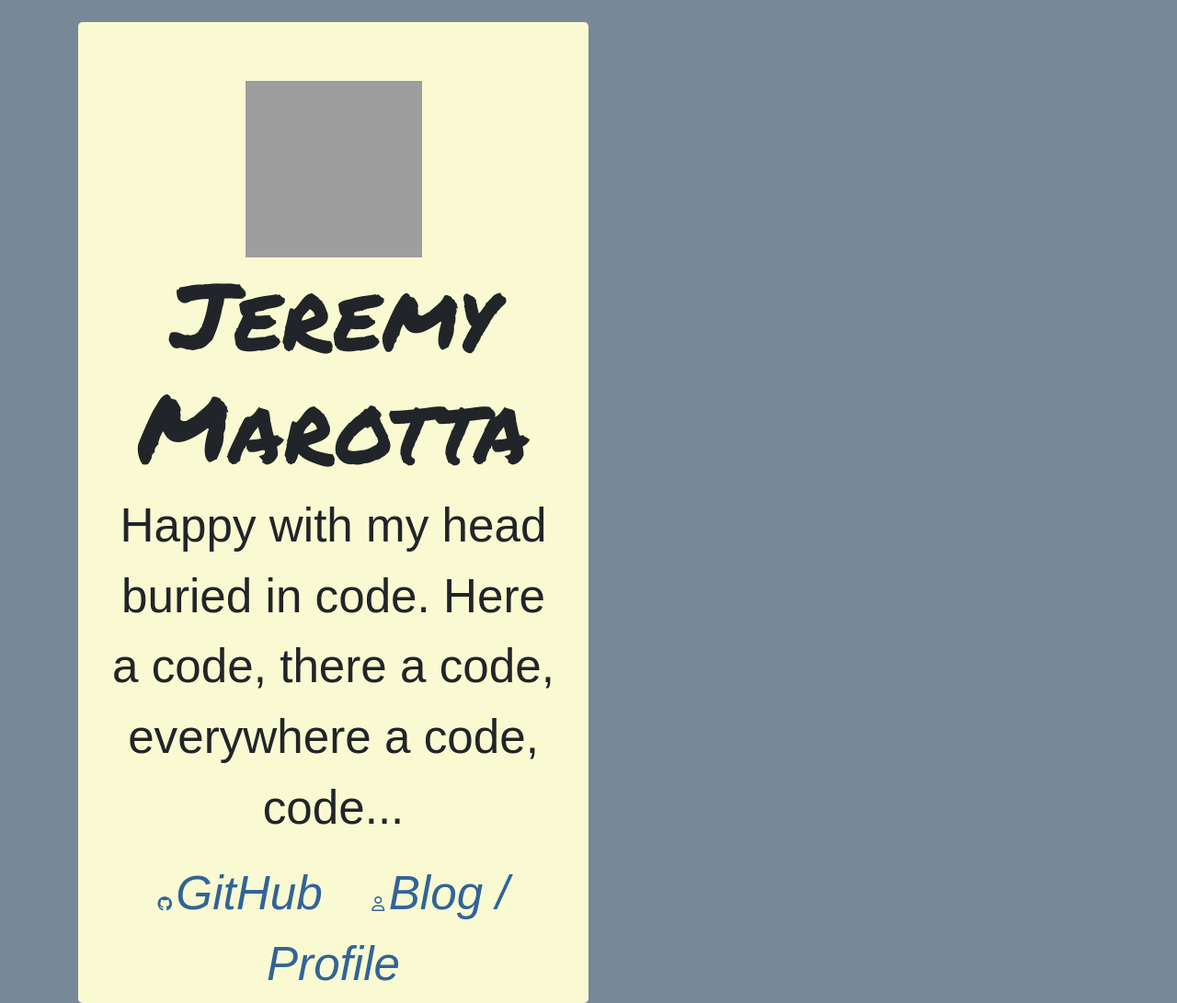
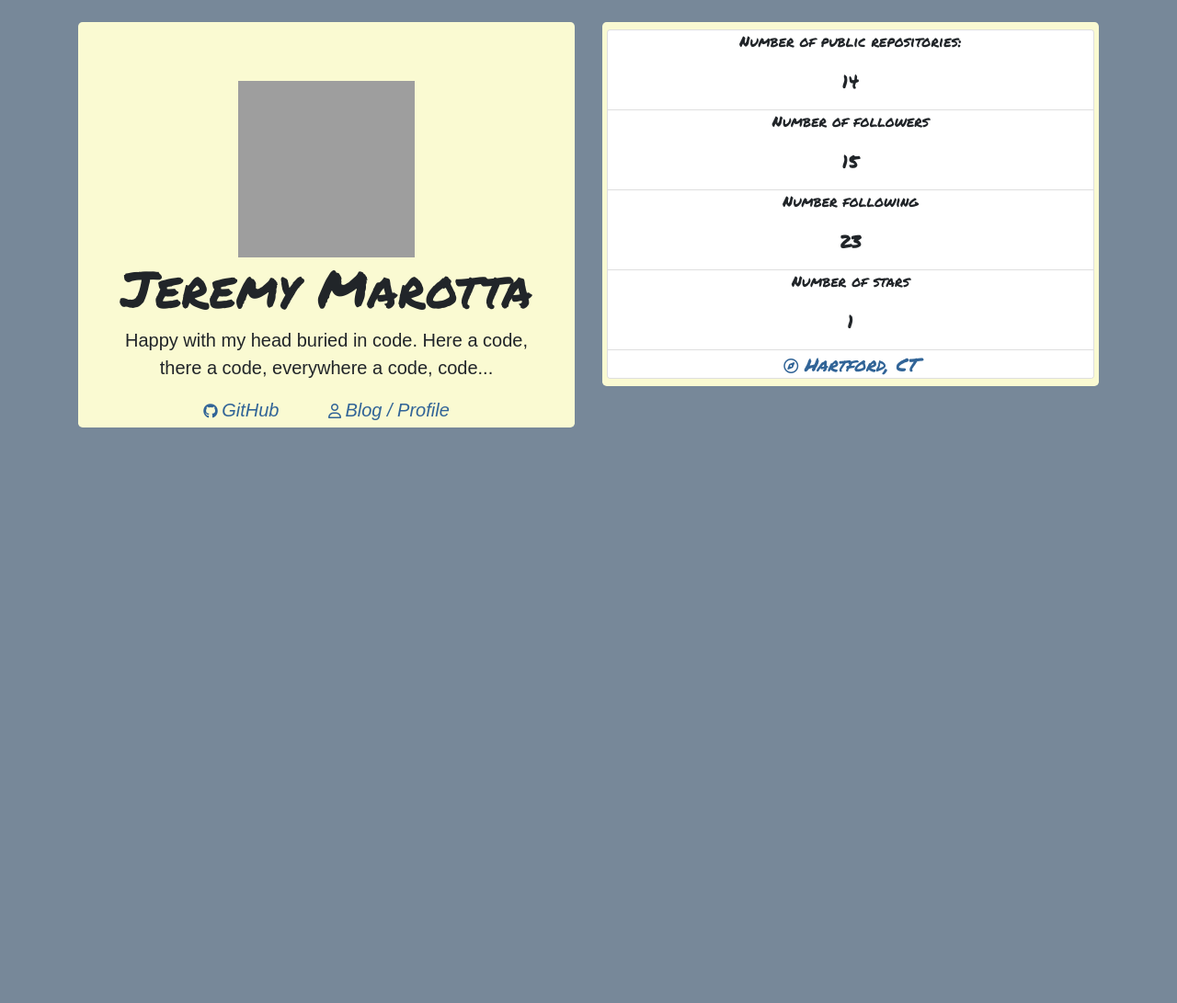
Before and after one commit to firefreet/profileGen, a website: page index.html in a window 1280 px wide. Shown: the top 1091 px of the page at 92% size. After the commit the page ends 800 px from the top, so only its background shows below. Drawn offline with nearby package versions, Linux system fonts and the light colour scheme; grey boxes are pictures that could not be loaded; a web font is replaced by a local one.

```diff
--- a/index.html
+++ b/index.html
@@ -24,21 +24,21 @@
   }
 
   h1 {
-    font-size: 8vw !important;
+    /* font-size: 8vw !important; */
     font-family: 'Permanent Marker', cursive;
   }
 
-  p {
+  /* p {
     font-size: 4vw !important;
-  }
+  } */
 
   #jumbo2 {
     font-family: 'Permanent Marker', cursive;
   }
 
-  card {
+  /* .card {
     font-size: 4vw;
-  }
+  } */
 </style></head>
 
 
@@ -49,8 +49,8 @@
     <!-- row required to use columns -->
     <div class="row">
       <!-- 1 of 2 jumbotron sections -->
-      <div class="col-12">
-        <div class="jumbotron pb-1 secondary w-50" style="background:LightGoldenRodYellow">
+      <div class="col-6">
+        <div class="jumbotron pb-1 secondary" style="background:LightGoldenRodYellow">
           <!-- picture, name, git profile, and user's 'blog' all from Git -->
           <img id="picture" src="https://avatars2.githubusercontent.com/u/56746229?v=4" alt="missing picture" height="192" width="192">
           <h1 id="name" class="display-4">Jeremy Marotta</h1>
@@ -66,9 +66,9 @@
         </div>
       </div>
       <!-- 2 of 2 jumbotron sections -->
-      <div class="col-12">
-        <div id="jumbo2" class="jumbotron p-1 secondary w-50" style="background:LightGoldenRodYellow">
-          <div class="row mr-3">
+      <div class="col-6">
+        <div id="jumbo2" class="jumbotron p-1 secondary" style="background:LightGoldenRodYellow">
+          <div class="row">
             <!-- bootstrap list group boxes. content also from Git hub stats -->
             <div class="card w-100 m-1 mx-3">
               <ul class="list-group m-0 list-group-flush d-flex">
--- a/index.js
+++ b/index.js
@@ -12,6 +12,8 @@
 var pdf = require('html-pdf');
 // module with object variables
 var inquirer_objects = require('./inquirer_objects.js')
+// another html to pdf module to try
+var puppeteer = require('pdf-puppeteer')
 // pdf formatting options
 var options = {
     format: 'Letter',
@@ -111,5 +113,8 @@
         // if user chose to open the end file, open the file
         if (openOnRun) { openFile(fileName); }
     });
+    // attempt to use puppeteer instead...
+    // await puppeteer(htmlString, () => {}, {path: fileName, landscape: true});
+    // if(openOnRun) {openFile(fileName)}
 };
 init()
--- a/package.json
+++ b/package.json
@@ -10,6 +10,7 @@
     "jquery": "^3.4.1",
     "jsdom": "^16.0.1",
     "open": "^7.0.0",
+    "pdf-puppeteer": "^1.1.9",
     "util": "^0.12.1"
   },
   "devDependencies": {},
```
Also changed, not shown: template.html (+1 -1 lines), 3 other files.
